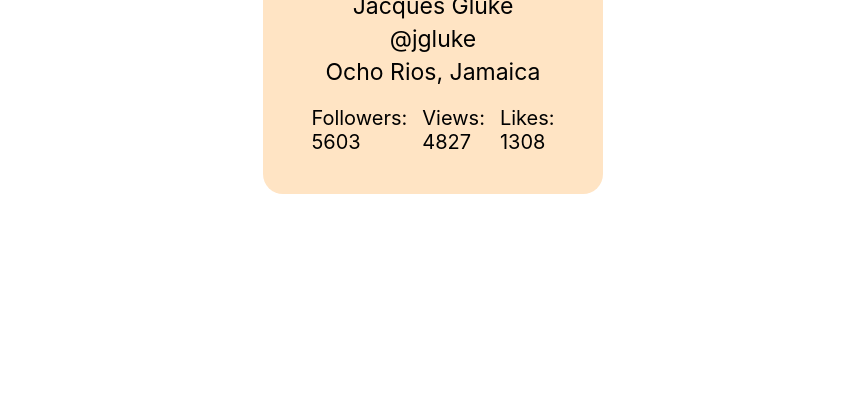
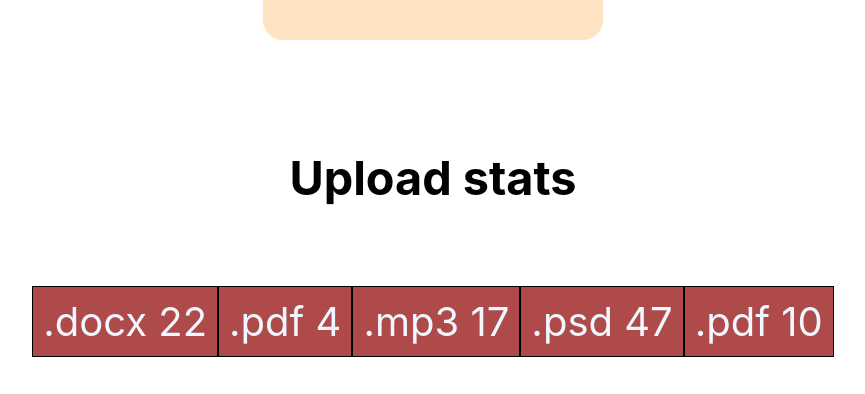
Before and after one commit to Enma04/goit-react-hw-01-components, a React (Create React App) app: page / in a window 1280 px wide. Shown: the part 421-815 px from the top of the page, without its empty margins (207-1072 px from the left). Built offline with nearby package versions, Linux system fonts and the light colour scheme.

Commit message:
Stats casi completo

```diff
--- a/src/components/App.jsx
+++ b/src/components/App.jsx
@@ -1,4 +1,8 @@
+// COMPONENTES
 import Profile from "./Profile/Profile";
+import Statistics from "./Statistics/Statistics";
+
+// DATA DE JSON'S
 import user from '../data/user.json';
 import stats from '../data/statistics.json';
 
@@ -6,10 +10,11 @@ export const App = () => {
   return (
     <div
       style={{
-        height: '100vh',
+        marginTop: '30px',
         display: 'flex',
         justifyContent: 'center',
         alignItems: 'center',
+        flexDirection: 'column',
         fontSize: 40,
         color: '#010101'
       }}
@@ -21,6 +26,7 @@ export const App = () => {
         location={user.location}
         stats={user.stats}
       />
+      <Statistics title="Upload stats" stats={stats} />
     </div>
   );
 };
--- /dev/null
+++ b/src/components/Statistics/Statistics.css
@@ -0,0 +1,32 @@
+.statistics {
+    margin-top: 30px;
+    margin-bottom: 40px;
+    display: flex;
+    flex-direction: column;
+    justify-content: center;
+    align-items: center;
+}
+
+.title {
+    margin: 0;
+    padding: 80px;
+
+}
+
+.statsList {
+    display: flex;
+    padding: 0;
+    justify-content: center;
+    align-items: center;
+    list-style: none;
+    margin: auto 0;
+}
+
+.item {
+    padding: 10px;
+    color: aliceblue;
+    background-color: rgb(175, 74, 74);
+    border: 1.5px solid black;
+    white-space: nowrap;
+    text-overflow: ellipsis;
+}
--- a/src/components/Statistics/Statistics.jsx
+++ b/src/components/Statistics/Statistics.jsx
@@ -1,11 +1,21 @@
 import React from 'react';
 import PropTypes from "prop-types";
+import './Statistics.css'
 
-function Statistics() {
+function Statistics({title, stats}, Children) {
     //Fujncion que devuelve una lista de licon datos
     return (
         <section className='statistics'>
-            <h2 className='title'>{}</h2>
+            <h3 className='title'>{title}</h3>
+
+            <ul className='statsList'>
+                {stats.map( (item) => (
+                    <li className='item'>
+                        <span className="label"> {item.label} </span>
+                        <span className="percentage"> {item.percentage} </span>
+                    </li>
+                ))}
+            </ul>
         </section>
     );
 }
```
